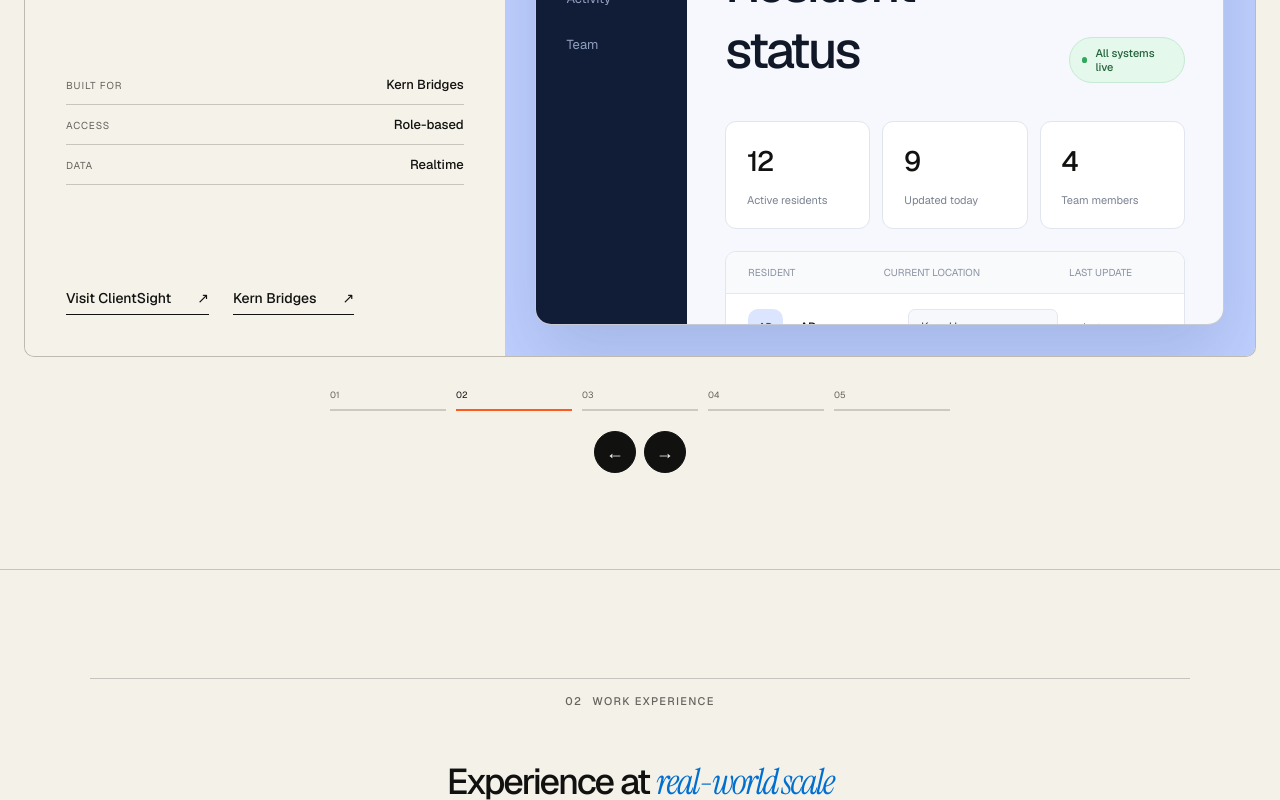
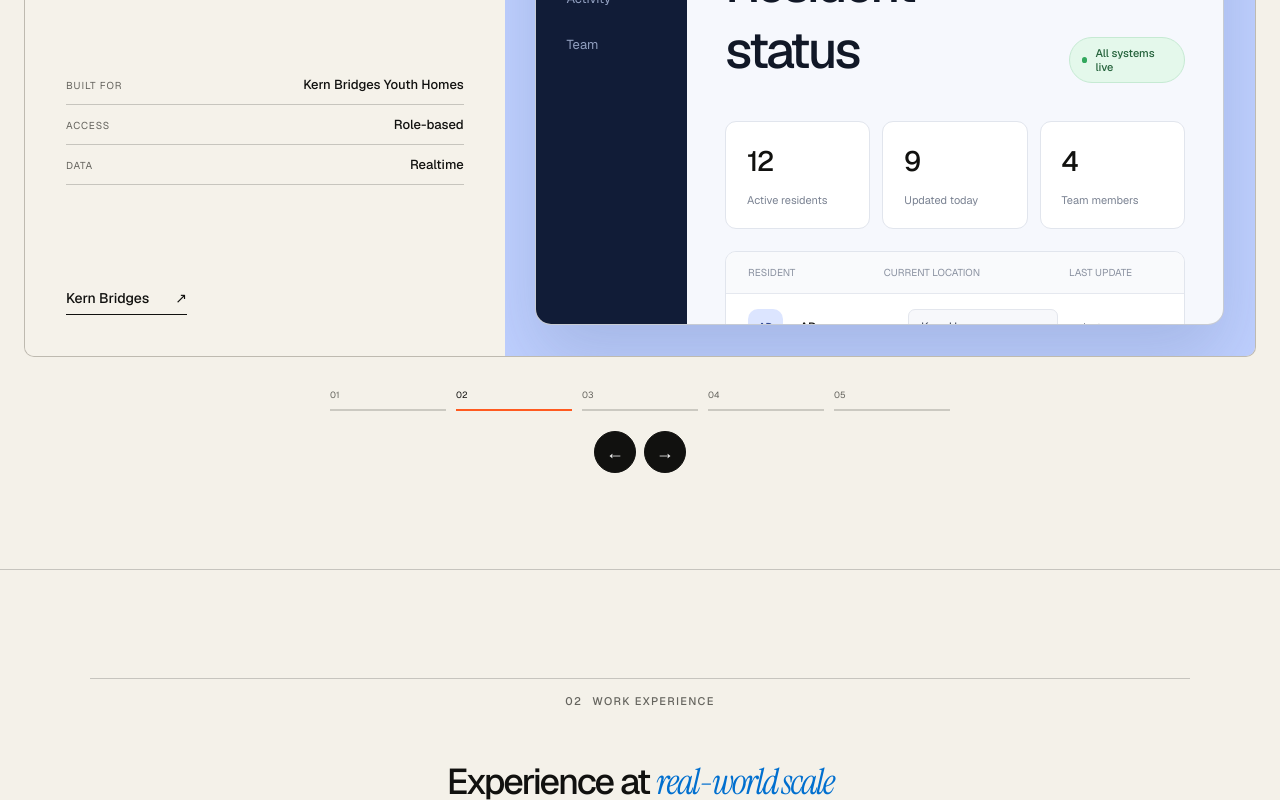
Before and after one commit to cdog2897/wolin.dev, a React (Vite) app: page / in a window 1280 px wide. Both pictures are taken after a click on the button "02". Shown: the part 1284-2084 px from the top of the page. Built offline with nearby package versions, Linux system fonts and the light colour scheme.

Commit message:
Update ClientSight project details

```diff
--- a/src/App.tsx
+++ b/src/App.tsx
@@ -173,14 +173,11 @@ function WorkCarousel() {
               where people are, what changed, and who updated it—without the noise.
             </p>
             <dl className="project-facts">
-              <div><dt>Built for</dt><dd>Kern Bridges</dd></div>
+              <div><dt>Built for</dt><dd>Kern Bridges Youth Homes</dd></div>
               <div><dt>Access</dt><dd>Role-based</dd></div>
               <div><dt>Data</dt><dd>Realtime</dd></div>
             </dl>
             <div className="project-links">
-              <a className="text-link" href="https://clientsight.app/" target="_blank" rel="noreferrer">
-                Visit ClientSight <ArrowIcon />
-              </a>
               <a className="text-link" href="https://kernbridges.com/" target="_blank" rel="noreferrer">
                 Kern Bridges <ArrowIcon />
               </a>
```
